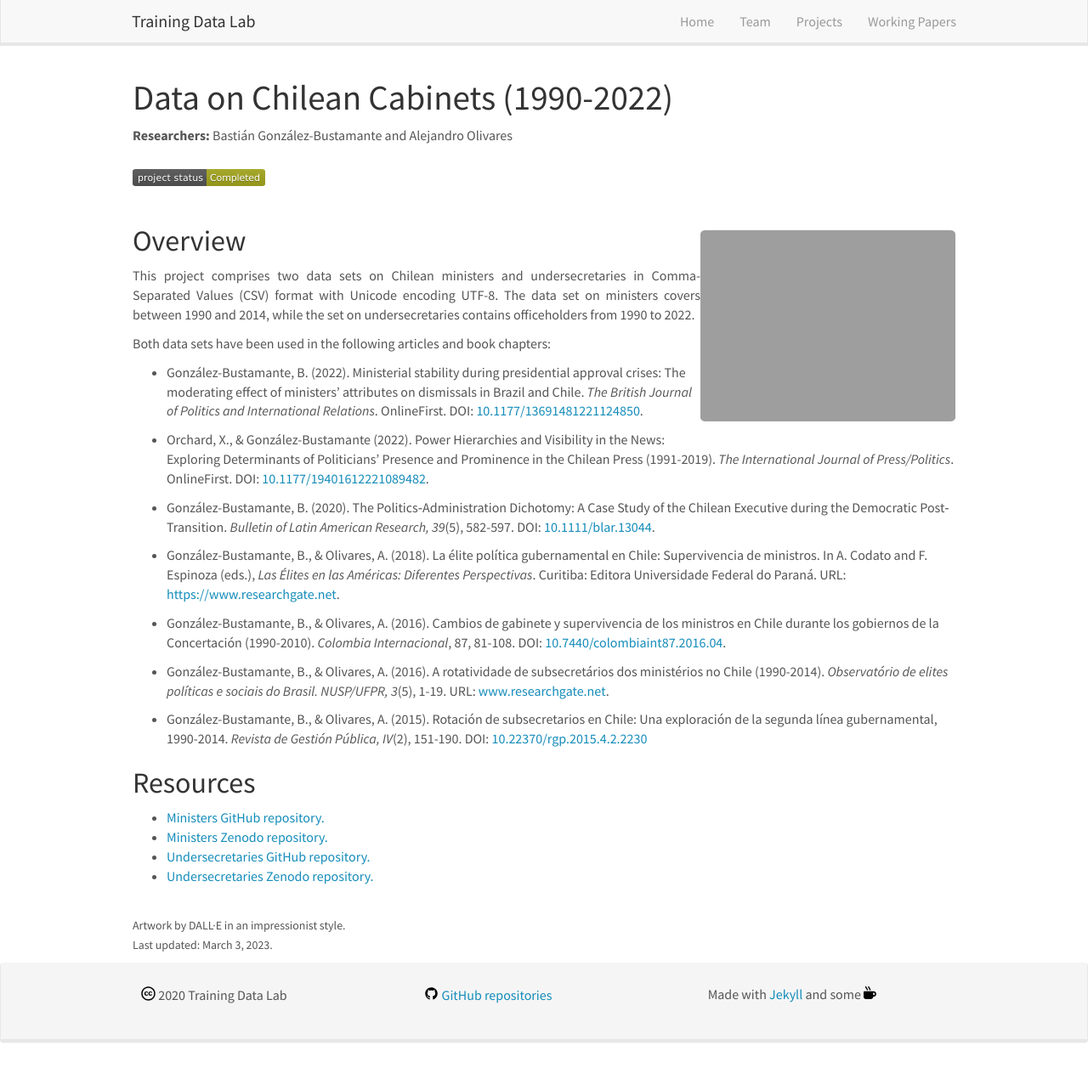
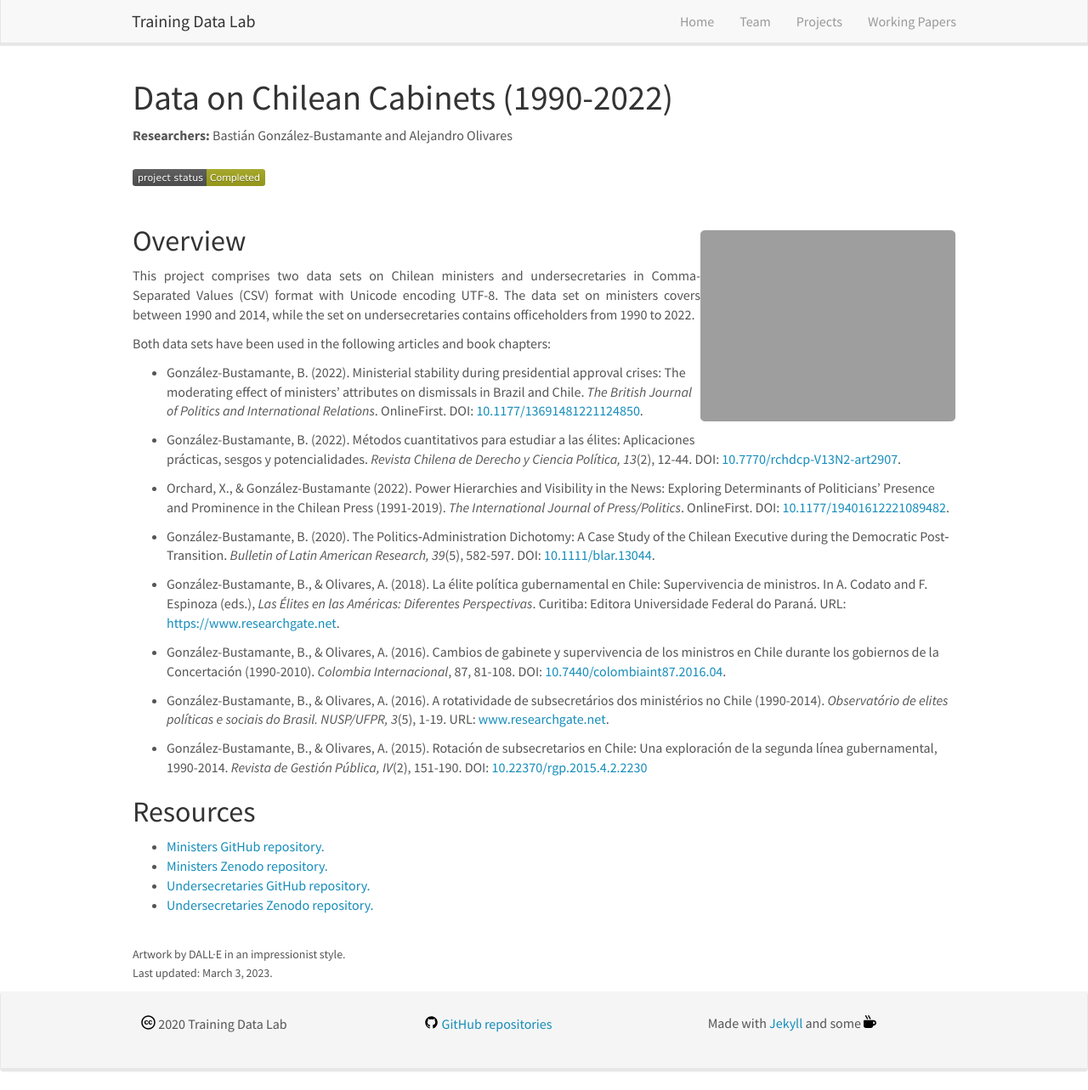
Before and after one commit to training-datalab/old-training-datalab.com, a Jekyll site: the page built from _pages/data-chilean-cabinets.md, in a window 1280 px wide and 1283 px high. Shown: the whole window at 85% size. Built offline with Jekyll 4.4.1, drawn with Linux system fonts in a browser that asks for light colours; nearby versions of some CDN libraries.

Commit message:
Update data-chilean-cabinets.md

```diff
--- a/_pages/data-chilean-cabinets.md
+++ b/_pages/data-chilean-cabinets.md
@@ -22,6 +22,8 @@
 
 - González-Bustamante, B. (2022). Ministerial stability during presidential approval crises: The moderating effect of ministers’ attributes on dismissals in Brazil and Chile. *The British Journal of Politics and International Relations*. OnlineFirst. DOI: [10.1177/13691481221124850](https://doi.org/10.1177/13691481221124850).
 
+- González-Bustamante, B. (2022). Métodos cuantitativos para estudiar a las élites: Aplicaciones prácticas, sesgos y potencialidades. *Revista Chilena de Derecho y Ciencia Política, 13*(2), 12-44. DOI: [10.7770/rchdcp-V13N2-art2907](https://doi.org/10.7770/rchdcp-V13N2-art2907).
+
 - Orchard, X., & González-Bustamante (2022). Power Hierarchies and Visibility in the News: Exploring Determinants of Politicians' Presence and Prominence in the Chilean Press (1991-2019). *The International Journal of Press/Politics*. OnlineFirst. DOI: [10.1177/19401612221089482](https://doi.org/10.1177/19401612221089482).
 
 - González-Bustamante, B. (2020). The Politics‐Administration Dichotomy: A Case Study of the Chilean Executive during the Democratic Post‐Transition. *Bulletin of Latin American Research, 39*(5), 582-597. DOI: [10.1111/blar.13044](https://doi.org/10.1111/blar.13044).
```
